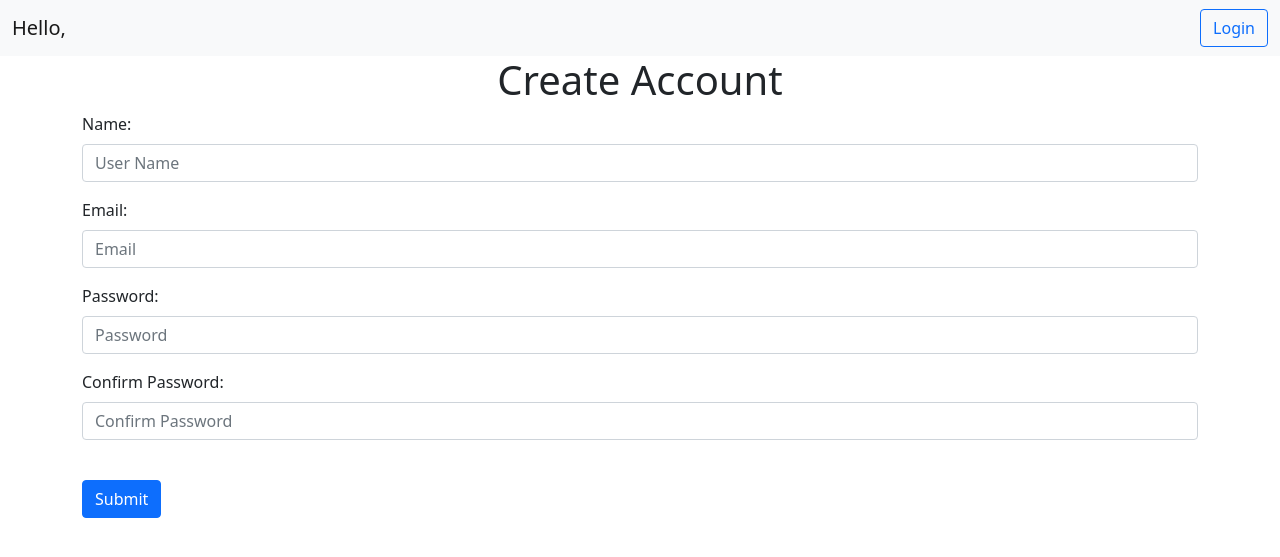
After one commit to Manukumar-B-IITM/TrackerProject, a Flask app: template templates/security/register_user.html in a window 1280 px wide. The commit adds this page. Shown: the top 557 px of the page. Run offline with Flask 2, Linux system fonts and the light colour scheme; the template is opened without the code that fills it: most values are stand-ins (such as "Sample title", 1, 10 or a date in 2020); form fields are guessed from the names that the template uses.

Commit message:
Login complete

```diff
--- a/app.py
+++ b/app.py
@@ -2,14 +2,11 @@ import enum
 import io
 
 import base64
-from datetime import datetime, timedelta
-from math import remainder
+from datetime import datetime
 
 import os
 from flask import Flask
-from flask_login import login_required
-from sqlalchemy import Numeric, true
-from application import config
+from flask_login import current_user, login_required
 from application.config import LocalDevelopmentConfig
 from application.database import db
 import logging
@@ -21,7 +18,11 @@ from flask import render_template, redirect, abort
 from application.models import Tracker, Activity, User, Role
 import application.validation as validation
 
-from flask_security import Security, SQLAlchemyUserDatastore, SQLAlchemySessionUserDatastore
+from flask_security import (
+    Security,
+    SQLAlchemyUserDatastore,
+    SQLAlchemySessionUserDatastore,
+)
 
 
 logging.basicConfig(
@@ -32,6 +33,11 @@ logging.basicConfig(
 
 
 app = None
+
+from flask_security.forms import RegisterForm, StringField, Required
+
+class ExtendedRegisterForm(RegisterForm):
+    username = StringField("User Name", [Required()])
 
 def create_app():
     app = Flask(__name__, template_folder="templates")
@@ -45,7 +51,8 @@ def create_app():
     db.init_app(app)
     app.app_context().push()
     user_datastore = SQLAlchemySessionUserDatastore(db.session, User, Role)
-    security = Security(app, user_datastore)
+    security = Security(app, user_datastore, register_form=ExtendedRegisterForm)
+    # security = Security(app, user_datastore)
     app.logger.info("App setup complete")
     print("App setup complete")
     return app
@@ -76,6 +83,7 @@ def home():
             200,
         )
 
+
 @app.route("/tracker/create", methods=["GET", "POST"])
 @login_required
 def create_tracker():
@@ -105,9 +113,6 @@ def delete_tracker(tid):
     if request.method == "GET":
         if deleteTracker(tid):
             return redirect(url_for("home"))
-
-
-
 
 
 @app.route("/tracker/<int:tid>/log", methods=["GET", "POST"])
@@ -158,18 +163,21 @@ def delete_activity(aid):
         if deleteActivity(aid):
             return redirect(url_for("home"))
 
+
 @app.after_request
 def after_request(response):
     header = response.headers
     header["Access-Control-Allow-Origin"] = "*"
     return response
+
+
 ###################################################################
 # Tracker Controller
 ###################################################################
 
 
 def getTrackers():
-    trackers = db.session.query(Tracker).all()
+    trackers = db.session.query(Tracker).filter(Tracker.user_id == current_user.id).all()
     lastTimeStamps = {}
     for t in trackers:
         activity = (
@@ -193,7 +201,7 @@ def createTracker(data):
             description=data["desc"],
             type=data["t_type"],
             settings=data["settings"],
-            user_id=1,  # TODO Hardcoded to one user
+            user_id=current_user.id,  # TODO Hardcoded to one user
         )
         db.session.add(tracker)
         db.session.commit()
@@ -430,6 +438,7 @@ class TRACKERTYPE(enum.Enum):
 def bad_request(e):
     return render_template("400.html", msg=e.description), 400
 
+
 @app.errorhandler(404)
 def bad_request(e):
     return render_template("404.html", msg=e.description), 404
@@ -527,6 +536,13 @@ def convertToNaturalday(dt):
     return (datetime.now() - dt).days
 
 
+#######################################################################################
+# Login
+#######################################################################################
+
+
+
+
 if __name__ == "__main__":
     # Run the Flask app
     app.run(debug=False)
--- a/application/models.py
+++ b/application/models.py
@@ -12,6 +12,7 @@ class User(db.Model, UserMixin):
     email = db.Column(db.String, unique=True)
     password = db.Column(db.String(255))
     active = db.Column(db.Boolean())
+    trackers = db.relationship("Tracker", backref="tracker")
     roles = db.relationship('Role', secondary=roles_users, backref=db.backref('users', lazy='dynamic'))
 
 class Role(db.Model, RoleMixin):
@@ -27,10 +28,8 @@ class Tracker(db.Model):
     description = db.Column(db.String)
     type = db.Column(db.Integer, nullable=False)
     settings = db.Column(db.String)
-    user_id = db.Column(db.Integer, nullable=False)
+    user_id = db.Column(db.Integer,  db.ForeignKey("user.id"), nullable=False)
     activity = db.relationship("Activity", backref="activity")
-
-
 
 class Activity(db.Model):
     __tablename__ = "activity"
--- a/templates/head_content.html
+++ b/templates/head_content.html
@@ -1,6 +1,6 @@
 <head>
     <meta charset="utf-8">
-    <title>Tracker Overview</title>
+    <title>Tracker App</title>
 
     <link rel="stylesheet" href="https://cdn.jsdelivr.net/npm/bootstrap-icons@1.8.1/font/bootstrap-icons.css">
 
--- a/templates/navbar.html
+++ b/templates/navbar.html
@@ -1,7 +1,9 @@
 <nav class="navbar sticky-top navbar-expand-lg navbar-light bg-light">
   <div class="container-fluid">
     <a class="navbar-brand" href="/">Hello, {{current_user.username}}</a>
-      <button class="navbar-toggler" type="button" data-bs-toggle="collapse" data-bs-target="#navbarText" aria-controls="navbarText" aria-expanded="false" aria-label="Toggle navigation">
+    {% if current_user.is_authenticated %}
+    <button class="navbar-toggler" type="button" data-bs-toggle="collapse" data-bs-target="#navbarText"
+      aria-controls="navbarText" aria-expanded="false" aria-label="Toggle navigation">
       <span class="navbar-toggler-icon"></span>
     </button>
     <div class="collapse navbar-collapse" id="navbarText">
@@ -16,6 +18,11 @@
       <form action="/logout" method="GET">
         <button class="btn btn-outline-primary" type="submit">Logout</button>
       </form>
+      {% else %}
+      <form action="/login" method="GET">
+        <button class="btn btn-outline-primary" type="submit">Login</button>
+      </form>
+      {% endif %}
     </div>
   </div>
 </nav>
--- /dev/null
+++ b/templates/security/register_user.html
@@ -0,0 +1,41 @@
+<!DOCTYPE html>
+
+<html>
+{% include './head_content.html' %}
+
+<body>
+    {% include './navbar.html' %}
+    <div id="signup">
+        <h1 class="text-center">Create Account</h1>
+
+        <form id="logfrm" class="container" name='register_user_form' method="POST"
+            action="{{ url_for_security('register') }}">
+            {{ register_user_form.hidden_tag() }}
+            <div class="mb-3">
+                <label class="form-label">Name: </label>
+                {{ register_user_form.username(placeholder="User Name",  class="form-control") }}
+            </div>
+
+            <div class="mb-3">
+                <label class="form-label">Email: </label>
+                {{ register_user_form.email(placeholder="Email", type="email",  class="form-control") }}
+            </div>
+
+            <div class="mb-3">
+                <label class="form-label">Password: </label>
+                {{ register_user_form.password(placeholder="Password", type="password", class="form-control") }}
+            </div>
+
+            <div class="mb-3">
+                <label class="form-label">Confirm Password: </label>
+                {{ register_user_form.password_confirm(placeholder="Confirm Password", class="form-control") }}<br>
+            </div>
+
+            <div class="mb-3">
+                {{ register_user_form.submit(class="btn btn-primary") }}
+            </div>
+        </form>
+    </div>
+</body>
+
+</html>
```
Also changed, not shown: templates/404.html (+10 -1 lines), templates/security/login_user.html (added, +33 -0 lines), db_directory/trackerqunatified.sqlite3. Lines whose indentation alone changed are shown as unchanged.
